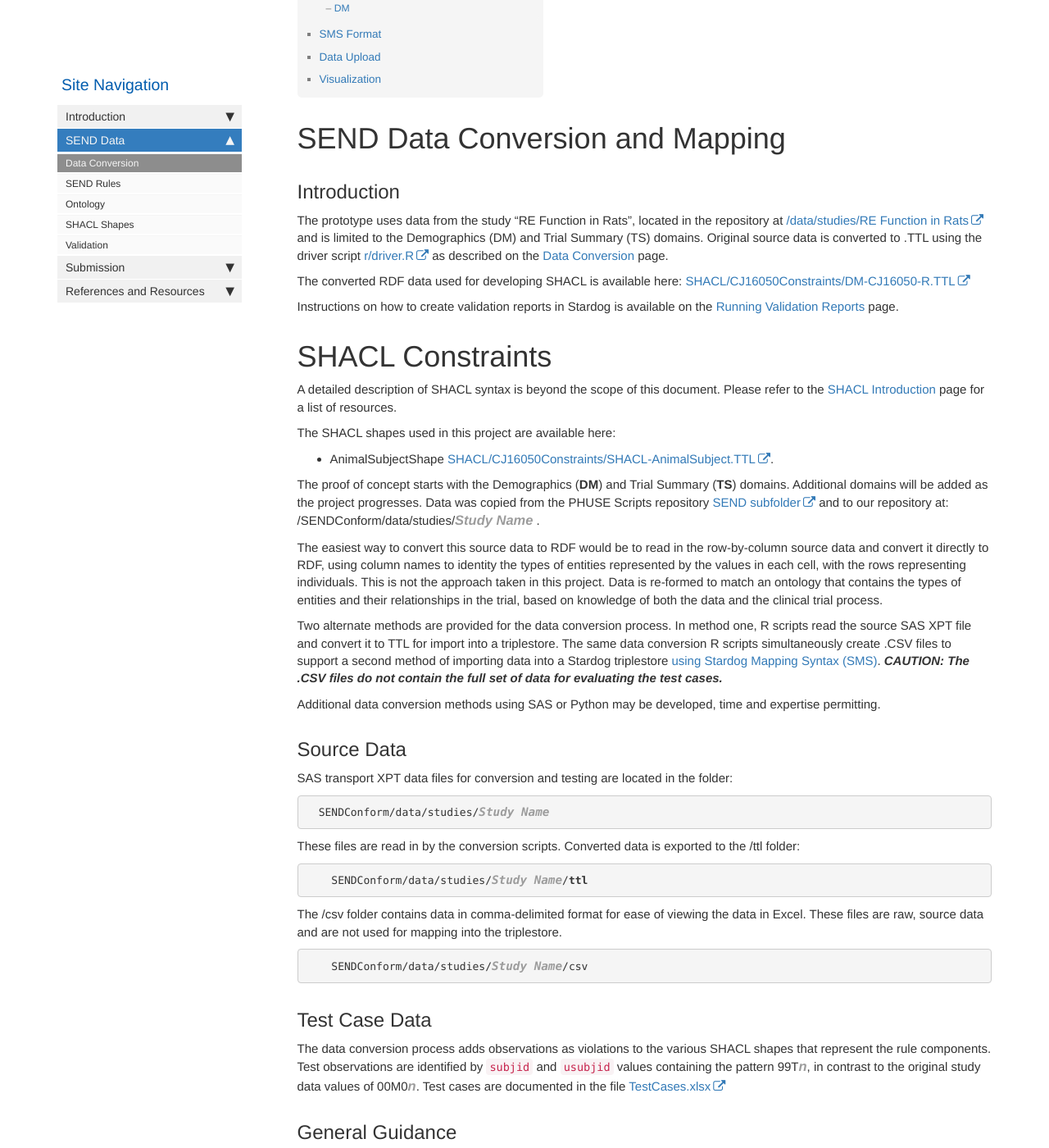
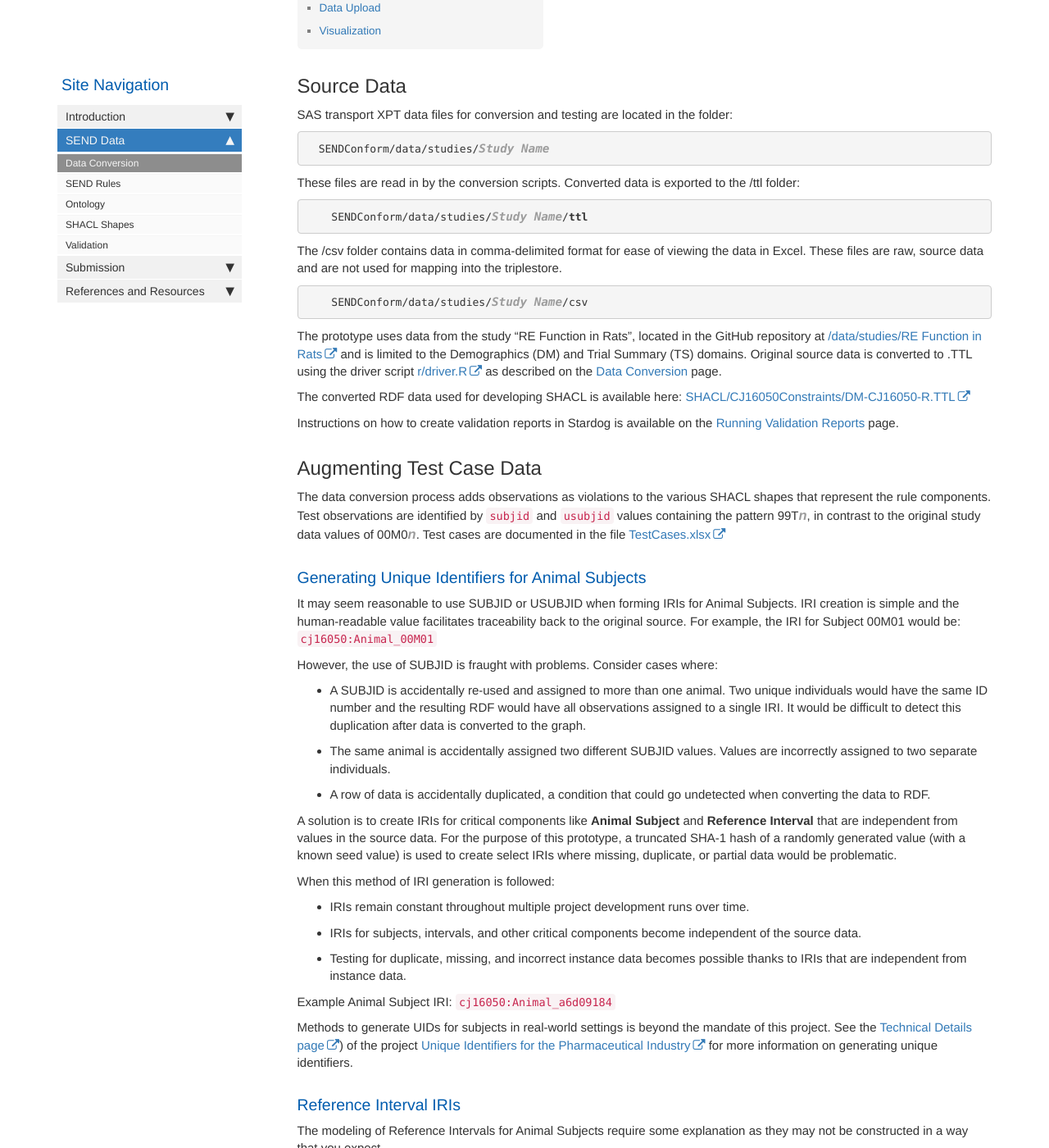
Before and after one commit to NovasTaylor/Test, a Jekyll site: the page built from pages/mydoc/mydoc_senddata_data_conversion.md, in a window 1280 px wide and 1400 px high, scrolled down 673 px. Shown: the whole window at 82% size. Built offline with Jekyll 4.4.1, drawn with Linux system fonts in a browser that asks for light colours; comment, search, counter and statistics services are not loaded; some of the changed text lies outside the part shown.

```diff
--- a/_config.yml
+++ b/_config.yml
@@ -6,7 +6,7 @@ output: web
 topnav_title: Linked Data Validation for Preclinical Studies
 # this appears on the top navigation bar next to the home button
 
-site_title: Jekyll theme for documentation
+site_title: Linked Data Validation for Preclinical Studies
 # this appears in the html browser tab for the site title (seen mostly by search engines, not users)
 
 company_name: PhUSE
--- a/pages/mydoc/mydoc_senddata_data_conversion.md
+++ b/pages/mydoc/mydoc_senddata_data_conversion.md
@@ -1,38 +1,10 @@
 ---
 title: SEND Data Conversion
-last_updated: 2019-12-19
+last_updated: 2019-01-02
 sidebar: mydoc_sidebar
 permalink: mydoc_senddata_data_conversion.html
 folder: mydoc
 ---
-
-# SEND Data Conversion and Mapping
-
-## Introduction
-
-The prototype uses data from the study "RE Function in Rats", located in the repository
-at [/data/studies/RE Function in Rats](https://github.com/phuse-org/SENDConform/tree/master/data/studies/RE%20Function%20in%20Rats) and is limited to the Demographics (DM) and Trial Summary (TS) domains. Original source data is converted to .TTL using the driver script [r/driver.R](https://github.com/phuse-org/SENDConform/blob/master/r/driver.R) as described on the [Data Conversion](DataConversion.md) page.
-
-The converted RDF data used for developing SHACL is available here: [SHACL/CJ16050Constraints/DM-CJ16050-R.TTL](https://github.com/phuse-org/SENDConform/blob/master/SHACL/CJ16050Constraints/DM-CJ16050-R.TTL)
-
-Instructions on how to create validation reports in Stardog is available on the [Running Validation Reports](SHACL-RunValReport.md) page.
-
-# SHACL Constraints
-
-A detailed description of SHACL syntax is beyond the scope of this document. Please refer to the [SHACL Introduction](SHACL-Intro.md) page for a list of resources.
-
-The SHACL shapes used in this project are available here:
-* AnimalSubjectShape  [SHACL/CJ16050Constraints/SHACL-AnimalSubject.TTL](https://github.com/phuse-org/SENDConform/blob/master/SHACL/CJ16050Constraints/SHACL-AnimalSubject.TTL).
-
-
-The proof of concept starts with the Demographics (<b>DM</b>) and Trial Summary (<b>TS</b>) domains. Additional domains will be added as the project progresses. Data was copied from the PHUSE Scripts repository [SEND subfolder](https://github.com/phuse-org/phuse-scripts/tree/master/data/send) and to our repository at: /SENDConform/data/studies/<font class="parameter">Study Name</font>  .
-
-The easiest way to convert this source data to RDF would be to read in the row-by-column source data and convert it directly to RDF, using column names to identity the types of entities represented by the values in each cell, with the rows representing individuals. This is not the approach taken in this project. Data is re-formed to match an ontology that contains the types of entities and their relationships in the trial, based on knowledge of both the data and the clinical trial process.
-
-
-Two alternate methods are provided for the data conversion process. In method one, R scripts read the source SAS XPT file and convert it to TTL for import into a triplestore. The same data conversion R scripts simultaneously create .CSV files to support a second method of importing data into a Stardog triplestore [using Stardog Mapping Syntax (SMS)](DataMapping-StardogSMS.md). ***CAUTION: The .CSV files do not contain the full set of data for evaluating the test cases.***
-
-Additional data conversion methods using SAS or Python may be developed, time and expertise permitting.
 
 ## Source Data
 
@@ -52,14 +24,17 @@ The /csv folder contains data in comma-delimited format for ease of viewing the
     SENDConform/data/studies/<font class="parameter">Study Name</font>/csv
 </pre>
 
-## Test Case Data
+
+The prototype uses data from the study "RE Function in Rats", located in the GitHub repository at [/data/studies/RE Function in Rats](https://github.com/phuse-org/SENDConform/tree/master/data/studies/RE%20Function%20in%20Rats) and is limited to the Demographics (DM) and Trial Summary (TS) domains. Original source data is converted to .TTL using the driver script [r/driver.R](https://github.com/phuse-org/SENDConform/blob/master/r/driver.R) as described on the [Data Conversion](DataConversion.md) page.
+
+The converted RDF data used for developing SHACL is available here: [SHACL/CJ16050Constraints/DM-CJ16050-R.TTL](https://github.com/phuse-org/SENDConform/blob/master/SHACL/CJ16050Constraints/DM-CJ16050-R.TTL)
+
+Instructions on how to create validation reports in Stardog is available on the [Running Validation Reports](SHACL-RunValReport.md) page.
+
+## Augmenting Test Case Data
 
 The data conversion process adds observations as violations to the various SHACL shapes that represent the rule components. Test observations are identified by `subjid` and `usubjid` values containing the pattern 99T<font class='parameter'>n</font>, in contrast to the original study data values of 00M0<font class='parameter'>n</font>. Test cases are documented in the file [TestCases.xlsx](https://github.com/phuse-org/SENDConform/blob/master/SHACL/CJ16050Constraints/TestCases.xlsx)
 
-
-## General Guidance
-
-<a name='AnimalUniqueID'></a>
 ### Generating Unique Identifiers for Animal Subjects
 It may seem reasonable to use SUBJID or USUBJID when forming IRIs for Animal Subjects. IRI creation is simple and the human-readable value facilitates traceability back to the original source. For example, the IRI for Subject 00M01 would be:
 `cj16050:Animal_00M01`
@@ -82,8 +57,7 @@ When this method of IRI generation is followed:
 
 Example Animal Subject IRI: `cj16050:Animal_a6d09184`
 
-Methods to generate UIDs for subjects in real-world settings is beyond the mandate of this project.See the [Technical Details page](https://github.com/phuse-org/UIDPharma/blob/master/UUIDTechDetails.md)) of the project [Unique Identifiers for the Pharmaceutical Industry](https://github.com/phuse-org/UIDPharma) for more information on generating unique identifiers.
-
+Methods to generate UIDs for subjects in real-world settings is beyond the mandate of this project. See the [Technical Details page](https://github.com/phuse-org/UIDPharma/blob/master/UUIDTechDetails.md)) of the project [Unique Identifiers for the Pharmaceutical Industry](https://github.com/phuse-org/UIDPharma) for more information on generating unique identifiers.
 
 ### Reference Interval IRIs
 
@@ -91,27 +65,27 @@ The modeling of Reference Intervals for Animal Subjects require some explanation
 
 Date values for reference start date (rfstdtc) and reference end date (rfendtc) are not directly attached to the Animal Subject IRI. Rather, the Animal Subject IRI <code>cj16050:Animal_<font class="parameter">hashvalue</font></code> is attached to a Reference Interval IRI <code>cj16050:Interval_<font class="parameter">hashvalue</font></code> which in turn has two date IRIs attached via the `time:hasBeginning` and `time:hasEnd` predicates (**Figure 1**).
 
-<img src="images/RefIntervalStructureDateFail.PNG"/>
+<img src="images/RefIntervalStructureDateFail.PNG" height="250"/>
 
 **Figure 1: Animal_99T1 (incomplete data)**
 
 Reference Interval IRIs are created even when either start date or end date is missing (**Figure 2**), because the data for the corresponding non-missing date must still be represented in the graph. A Reference Interval is  also be created when ***both*** start and end dates are missing, showing that the concept of the interval is still present but the data supporting it is not available.
 
-<img src="images/RefIntervalStructureMissEndDate.PNG"/>
+<img src="images/RefIntervalStructureMissEndDate.PNG" height="250"/>
 
 **Figure 2: Animal_99T5 Missing rfendtc**
 
 See the [Animal Subject Reference Interval](SHACL-AnimalSubject-ReferenceInterval-Details.md) page for how SHACL shapes are constructed based on this model.
 
 
-### RDF Project Conventions
-#### Labels
+## RDF Project Conventions
+### Labels
 
 * `skos:prefLabel` is the primary label used in the graph. For controlled terms, `skos:prefLabel` contains the industry standard (CDISC) label, which is often in plural form (DAYS, WEEKS, etc.) while `rdfs:label` contains the W3C standard in singular form (DAY, WEEK, etc.). `rdfs:label` is optional for all other triples.
 
-# Conversion Details
+## Conversion Details
 
-## R Programs
+### R Programs
 
 R scripts for data conversion are located in the `/r` folder.
 
@@ -122,7 +96,7 @@ R scripts for data conversion are located in the `/r` folder.
 | 3.     | TS-convert.R         | TS instance data conversion to TTL, addition of observations to test constraints. (Not yet written)|
 
 
-## Graph Metadata
+### Graph Metadata
 Graph metadata, including data conversion date and graph version, is created within the **driver.R** script and exported to a TTL file for upload into the triplestore. A corresponding .csv file is created for SMS mapping purposes.
 
 The .csv and .ttl files are located in the folder:  `\data\studies\<font class="parameter">Study Name</font>\ttl`
@@ -134,7 +108,7 @@ The .csv and .ttl files are located in the folder:  `\data\studies\<font class="
 |Graphmeta-<font class='parameter'>StudyName</font>.TTL| RDF Triples | TTL file for loading directly into triplestore. |
 
 
-## DM
+### DM
 
 
 The .csv and .ttl files are located in the folder:  `\data\studies\<font class="parameter">Study Name</font>\ttl`
@@ -145,8 +119,8 @@ The .csv and .ttl files are located in the folder:  `\data\studies\<font class="
 | DM-CJ16050-R-map.TTL | SMS Map       | Map CSV to Stardog graph.
 | DM-CJ16050-R.TTL | RDF Triples       | TTL file for loading directly into triplestore.
 
-### Considerations for Study: CJ16050
-#### Data Imputation
+#### Considerations for Study: CJ16050
+##### Data Imputation
 
 Creation of values not in the original study data, or located in domains that are not part of the pilot include:.
 
@@ -157,7 +131,7 @@ Creation of values not in the original study data, or located in domains that ar
 | DURATION_IM  | "P56D"              | Duration code, derived from 8 weeks x 7 days/wk.
 
 
-#### Data
+##### Data
 -   **/data/studies/RE Function in Rats/ttl**
 
 File  | Description    | Contact
@@ -220,8 +194,8 @@ The SMS files follow very strict formatting rules that go beyond the Stardog spe
 
 This excerpt from the DM domain mapping file shows the AnimalSubject triples.  Values within `{ }` are substituted from the named columns in the .CSV file as the file is processed line-by-line.
 
+##### Animal Subject
 <pre class="sms">
-# Animal Subject
 cj16050:Animal_{DMROWSHORTHASH_IM}
   rdf:type                    study:AnimalSubject ;
   skos:prefLabel              "Animal {<font class='nodeBold'>subjid</font>}"^^xsd:string ;
@@ -242,7 +216,6 @@ Mapping and upload is accomplished by issuing a series of import commands simila
 
 A series of these commands is chained together in a batch file to upload all graphs at the same time, including additional files like the supporting ontology.
 
-
 ## Visualization
 An RShiny app for visualization the SMS files is available at [/r/vis/SMSMapVis-appSEND](https://github.com/phuse-org/phuse-scripts/tree/master/r/vis/SMSMapVis-app). Paths within the file `global.R` must change to point to your local clone of the repository.  **Figure 1** shows a screen shot of the SMS files for the DM and Graph Metadata portions of the graph.
 
@@ -250,5 +223,4 @@ An RShiny app for visualization the SMS files is available at [/r/vis/SMSMapVis-
 
 **Figure 1: Screen shot from RShiny SMS visualization.**
 
-
 {% include links.html %}
```
Also changed, not shown: other parts of pages/mydoc/mydoc_senddata_data_conversion.md (+8 -8 lines), _data/sidebars/mydoc_sidebar.yml (+6 -2 lines), index.md (+7 -1 lines), pages/mydoc/mydoc_references_contact_us.md (added, +21 -0 lines), pages/mydoc/mydoc_senddata_shacl_shapes.md (+17 -1 lines).
